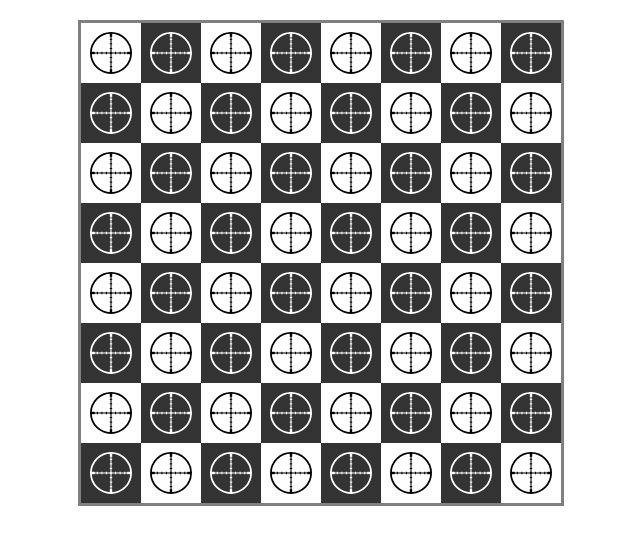
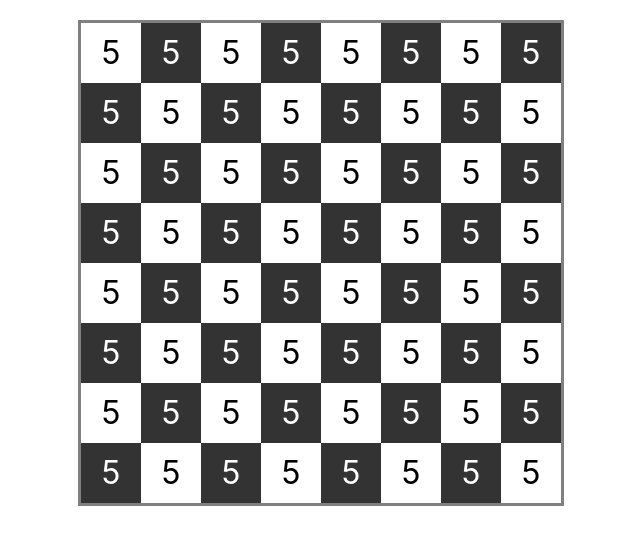
Before and after one commit to Mclilzee/knight-travails-react, a React (Vite) app: page / in a window 1280 px wide. Shown: the top 544 px of the page, without its empty margins (319-959 px from the left). Built offline with nearby package versions, Linux system fonts and the light colour scheme.

Commit message:
Fix showing step color in white

```diff
--- a/src/main/chess/ChessBoard.tsx
+++ b/src/main/chess/ChessBoard.tsx
@@ -32,8 +32,8 @@ function createBoard(): ChessBoardCell[] {
         id: i + "" + j,
         square: new ChessSquare(i, j),
         knight: false,
-        selected: true,
-        step: 0
+        selected: false,
+        step: 5
       })
     }
   }
--- a/src/main/chess/chess-board.css
+++ b/src/main/chess/chess-board.css
@@ -17,6 +17,7 @@
 
 .cell.black {
   background-color: rgba(0, 0, 0, 0.8);
+  color: white;
 }
 
 .cell > .knight {
```
